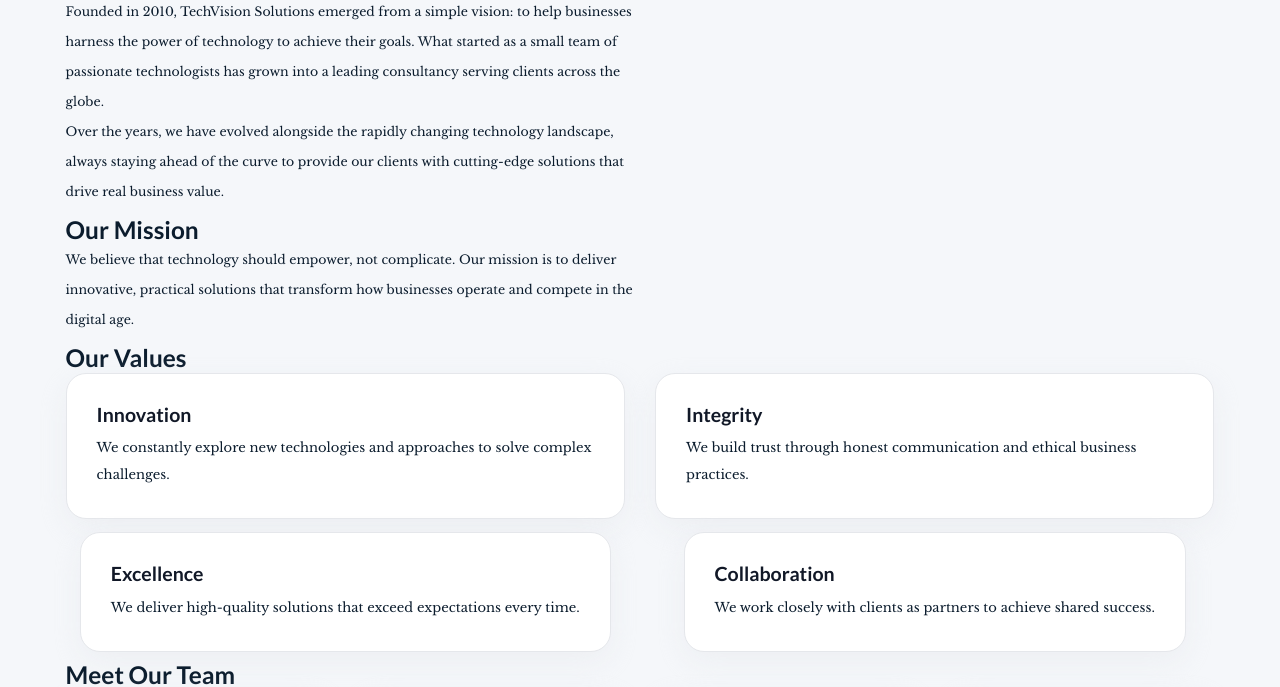
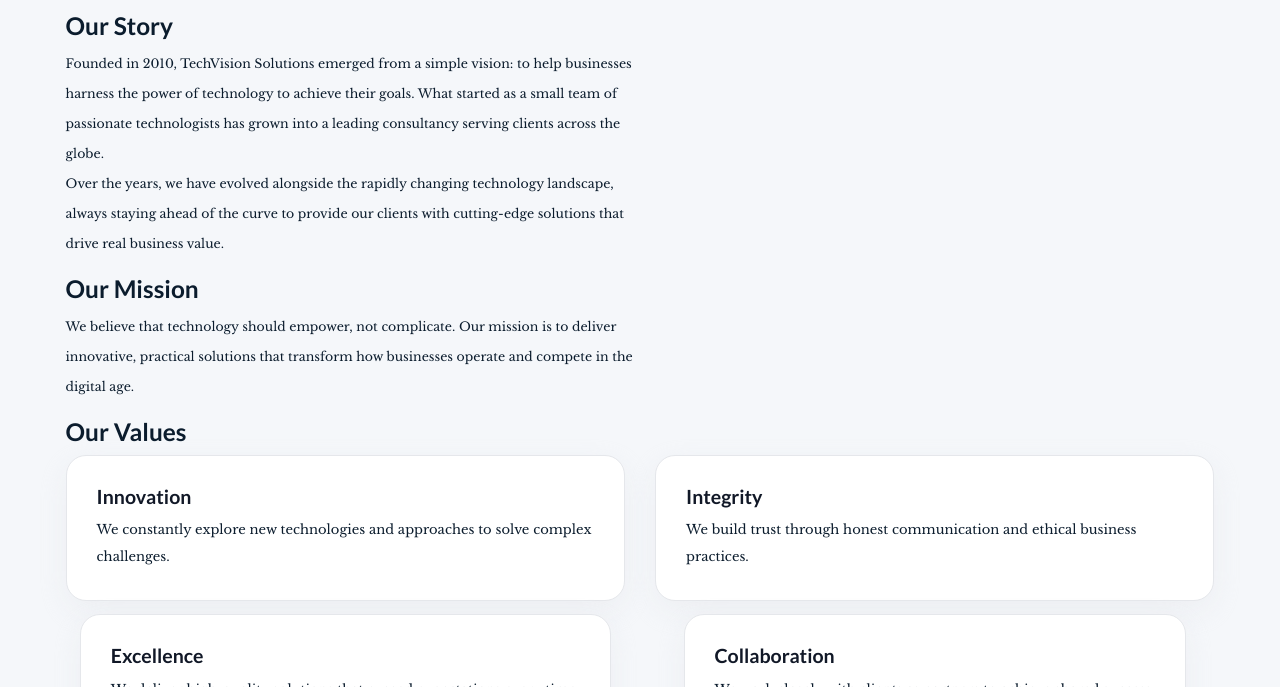
Before and after one commit to alexanderdombroski/order-of-the-flexbox, a website: page about.html in a window 1280 px wide. Shown: the part 224-911 px from the top of the page. Drawn offline with Linux system fonts and the light colour scheme.

Commit message:
fix: add additional spacing

```diff
--- a/css/layouts/stack.css
+++ b/css/layouts/stack.css
@@ -14,7 +14,11 @@ body {
     margin-top: clamp(var(--spacing-sm), 2vw, var(--spacing-med));
 
     & section {
-      margin-top: var(--spacing-sm);
+      margin-top: var(--spacing-lg);
+
+      & h2 {
+        margin-bottom: var(--spacing-sm);
+      }
     }
   }
 
@@ -24,6 +28,10 @@ body {
     & > * {
       margin-top: clamp(calc(var(--spacing-sm) / 2), 1vw, var(--spacing-sm));
     }
+
+    & .content-block {
+      margin-top: var(--spacing-med);
+    }
   }
 
   & footer {
```
